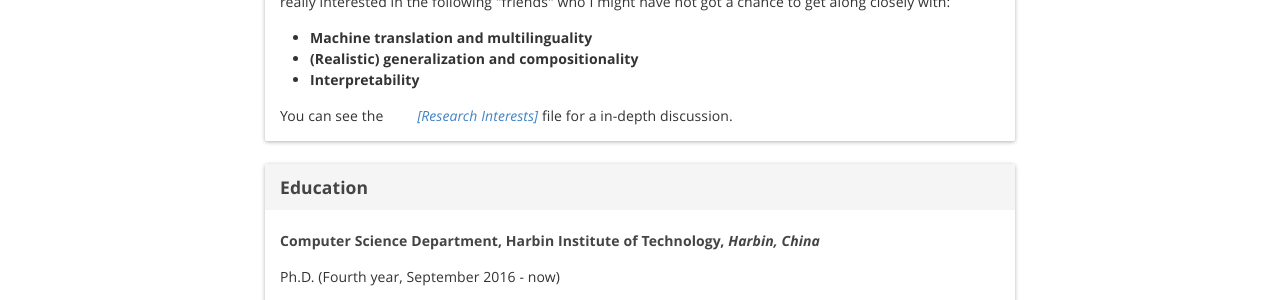
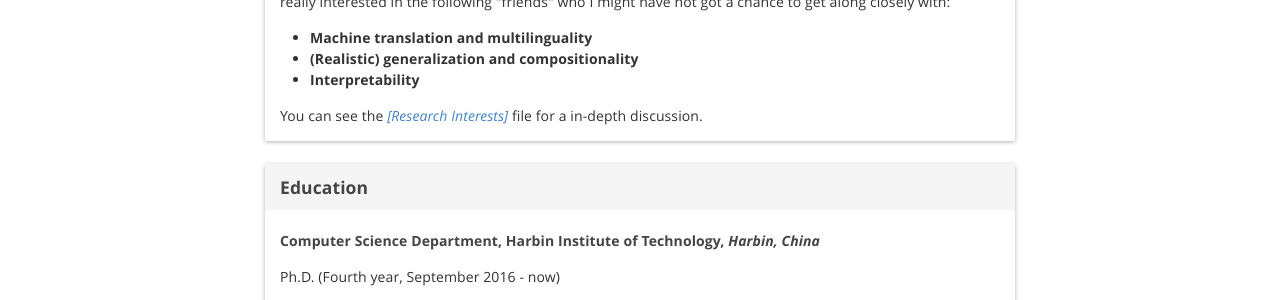
Before and after one commit to Epsilon-Lee/Epsilon-Lee.github.io, a Jekyll site: the page built from index.html, in a window 1280 px wide. Shown: the part 407-707 px from the top of the page. Built offline with Jekyll 4.4.1, drawn with Linux system fonts in a browser that asks for light colours; nearby versions of some CDN libraries; some web fonts are replaced.

```diff
--- a/index.html
+++ b/index.html
@@ -44,7 +44,7 @@
 						  </p-->
 						</ul>
                     </p>
-                    You can see the <a href="{{ site.baseurl }}/static/Research_Interests_and_Statement_glli2020.pdf" target="_blank" style="padding-left: 30px"><i>[Research Interests]</i></a> file for a in-depth discussion.
+                    You can see the <a href="{{ site.baseurl }}/static/Research_Interests_and_Statement_glli2020.pdf"><i>[Research Interests]</i></a> file for a in-depth discussion.
 
                     <!--p>
                         <b>LinkedIn: </b> <a href="https://cn.linkedin.com/in/jiamings" target="_blank">Jiaming Song</a>
```
